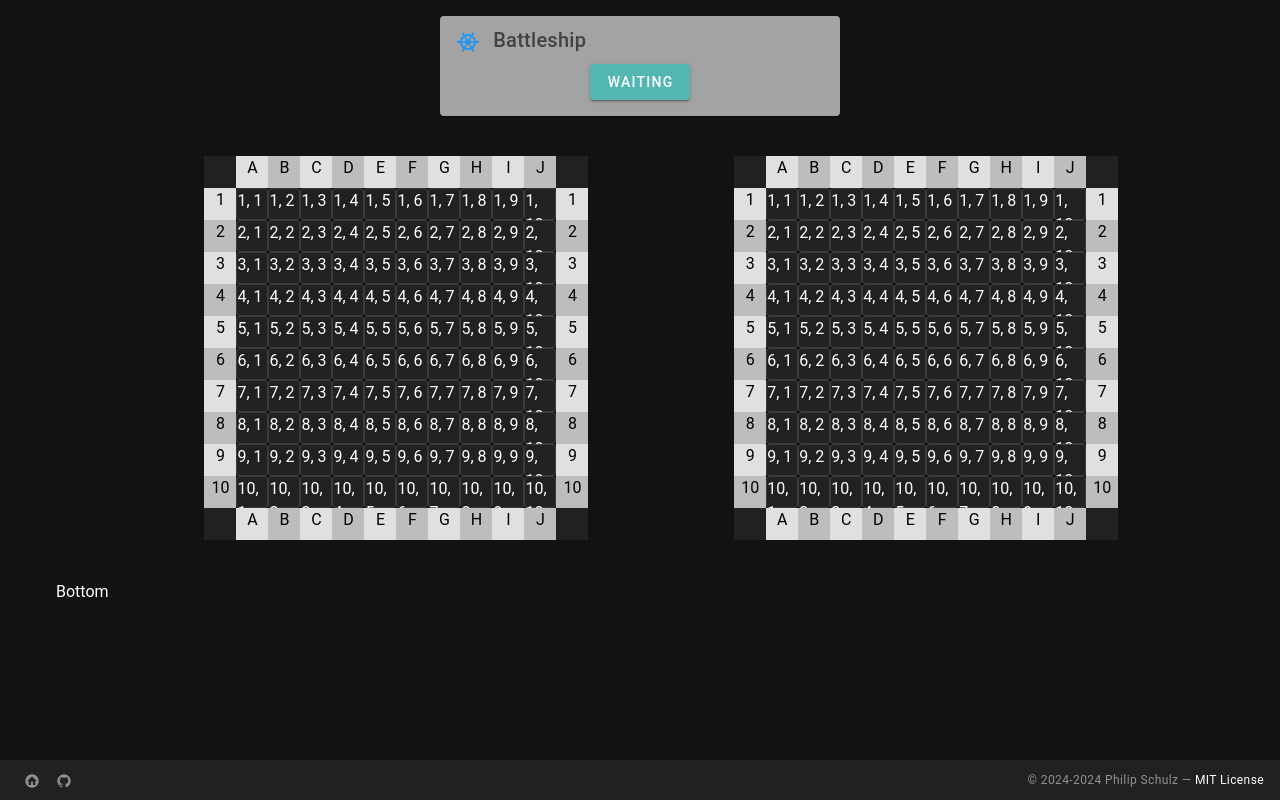
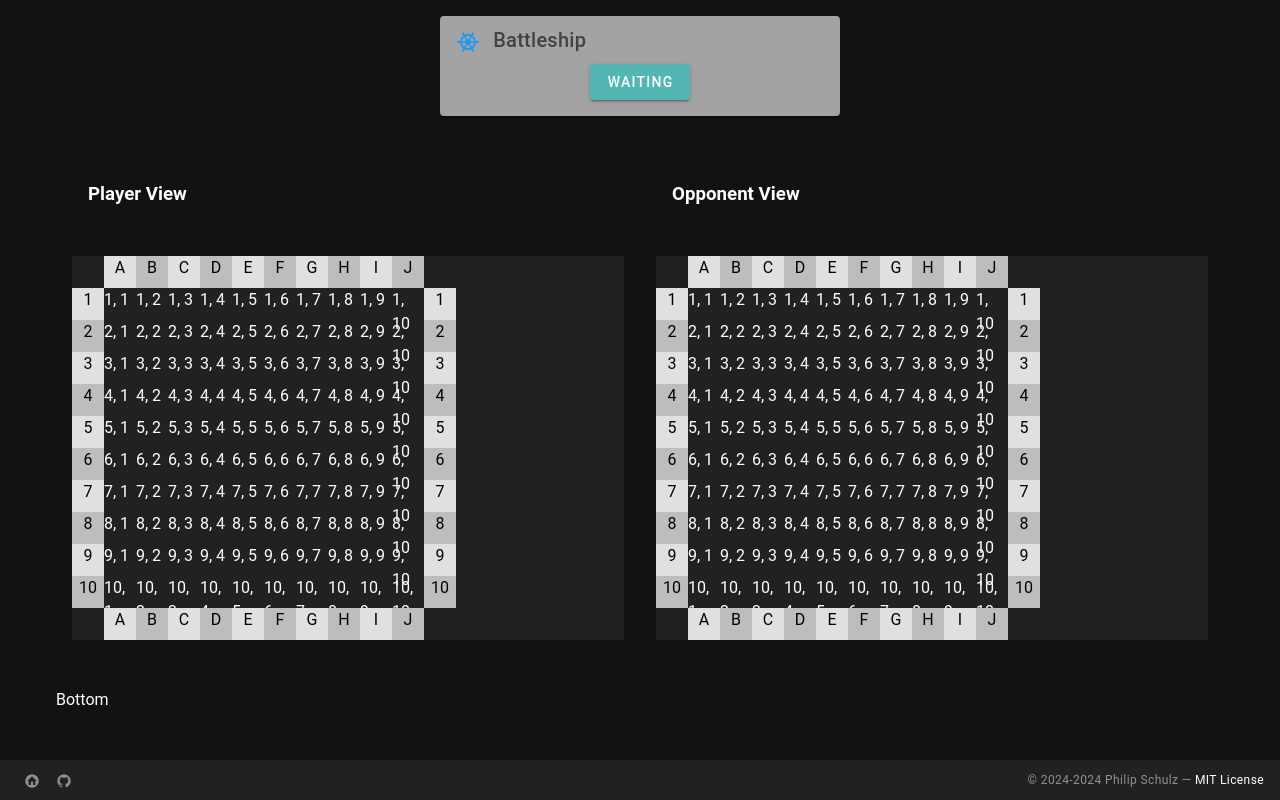
Before and after one commit to PhischDotOrg/battleship, a Vue app in the folder nodejs/: page / in a window 1280 px wide. Built offline with nearby package versions, Linux system fonts and the light colour scheme.

Commit message:
Add Player and Opponent View

```diff
--- a/nodejs/src/components.d.ts
+++ b/nodejs/src/components.d.ts
@@ -15,6 +15,8 @@ declare module 'vue' {
     OpponentGrid1: typeof import('./components/OpponentGrid1.vue')['default']
     OpponentGrid2: typeof import('./components/OpponentGrid2.vue')['default']
     OpponentGrid4: typeof import('./components/OpponentGrid4.vue')['default']
+    OpponentView: typeof import('./components/OpponentView.vue')['default']
+    PlayerView: typeof import('./components/PlayerView.vue')['default']
     RouterLink: typeof import('vue-router')['RouterLink']
     RouterView: typeof import('vue-router')['RouterView']
   }
--- a/nodejs/src/components/GameGrid.vue
+++ b/nodejs/src/components/GameGrid.vue
@@ -1,22 +1,19 @@
 <template>
-  <v-container>
-    <v-row>
-      <v-col cols="12">
-        <!-- Game Grid. Create a div for each row -->
   <div
     v-for="row in Array.from({ length: height }, (_, i) => i)"
+    id="`row-${row}`"
     :key="`row-${row}`"
     class="d-flex"
   >
-          <!-- Create a span for each column in the row -->
-          <span
+    <!-- Create a container for each column in the row -->
+    <div
       v-for="col in Array.from({ length: width }, (_, i) => i)"
       :key="`col-${col}`"
       class="d-flex"
     >
-            <v-sheet
+      <div
         v-if="row === 0 || row === height - 1 || col === 0 || col === width - 1"
-              class="d-flex grid-cell"
+        class="d-flex"
         align="center"
       >
         <!-- Top left corner -->
@@ -68,20 +65,17 @@
         >
           {{ getRowHeader(row) }}
         </v-sheet>
-            </v-sheet>
-            <v-sheet
+      </div>
+      <div
         v-else
         border
         rounded
         class="grid-cell"
       >
         {{ row }}, {{ col }}
-            </v-sheet>
-          </span>
       </div>
-      </v-col>
-    </v-row>
-  </v-container>
+    </div>
+  </div>
 </template>
 
 <script lang="ts" setup>
--- /dev/null
+++ b/nodejs/src/components/OpponentView.vue
@@ -0,0 +1,40 @@
+<template>
+  <!-- Header / Title -->
+  <v-container>
+    <v-row
+      align="top"
+      justify="center"
+    >
+      <v-col>
+        <v-container>
+          <h3>Opponent View</h3>
+        </v-container>
+      </v-col>
+    </v-row>
+  </v-container>
+
+  <!-- Main Content -->
+  <v-container>
+    <v-sheet>
+      <v-row
+        align="center"
+        justify="center"
+        no-gutters
+      >
+        <v-col>
+          <OpponentGrid
+            :opponents="gameStore.opponents"
+            :width="gameStore.width"
+            :height="gameStore.height"
+          />
+        </v-col>
+      </v-row>
+    </v-sheet>
+  </v-container>
+</template>
+
+<script lang="ts" setup>
+  import { useGameStore } from '@/stores/game';
+
+  const gameStore = useGameStore();
+</script>
--- /dev/null
+++ b/nodejs/src/components/PlayerView.vue
@@ -0,0 +1,39 @@
+<template>
+  <!-- Header / Title -->
+  <v-container>
+    <v-row
+      align="top"
+      justify="center"
+    >
+      <v-col>
+        <v-container>
+          <h3>Player View</h3>
+        </v-container>
+      </v-col>
+    </v-row>
+  </v-container>
+
+  <!-- Main Content -->
+  <v-container>
+    <v-sheet>
+      <v-row
+        align="center"
+        justify="center"
+        no-gutters
+      >
+        <v-col>
+          <GameGrid
+            :width="gameStore.width"
+            :height="gameStore.height"
+          />
+        </v-col>
+      </v-row>
+    </v-sheet>
+  </v-container>
+</template>
+
+<script lang="ts" setup>
+  import { useGameStore } from '@/stores/game';
+
+  const gameStore = useGameStore();
+</script>
--- a/nodejs/src/pages/index.vue
+++ b/nodejs/src/pages/index.vue
@@ -1,39 +1,49 @@
 <template>
+  <div>
+    <!-- Header Row -->
     <v-container>
-    <!-- Header Row -->
-    <v-row no-gutters>
-      <v-col cols="12">
+      <v-row
+        align="start"
+        no-gutters
+      >
+        <v-col cols="2" />
+
+        <v-col>
           <Header />
         </v-col>
+
+        <v-col cols="2" />
       </v-row>
+    </v-container>
 
     <!-- Main Content -->
-    <v-row>
-      <v-spacer cols="1" />
-      <v-col cols="4">
-        <GameGrid
-          :width="gameStore.width"
-          :height="gameStore.height"
-        />
+    <v-container>
+      <v-row
+        align="center"
+        no-gutters
+      >
+        <v-col>
+          <PlayerView />
         </v-col>
-      <v-spacer cols="2" />
-      <v-col cols="4">
-        <OpponentGrid
-          :width="gameStore.width"
-          :height="gameStore.height"
-          :opponents="gameStore.opponents"
-        />
+
+        <v-col>
+          <OpponentView />
         </v-col>
-      <v-spacer cols="1" />
       </v-row>
+    </v-container>
 
     <!-- Footer Row -->
-    <v-row>
-      <v-col cols="12">
+    <v-container>
+      <v-row
+        align="end"
+        no-gutters
+      >
+        <v-col>
           Bottom
         </v-col>
       </v-row>
     </v-container>
+  </div>
 </template>
 
 <script lang="ts" setup>
```
Lines whose indentation alone changed are shown as unchanged.
